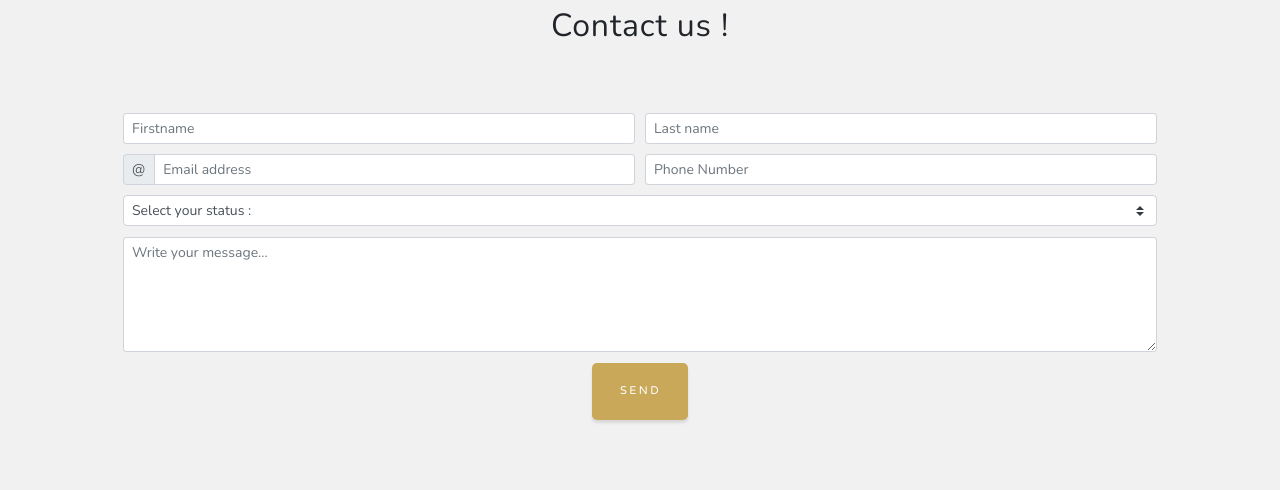
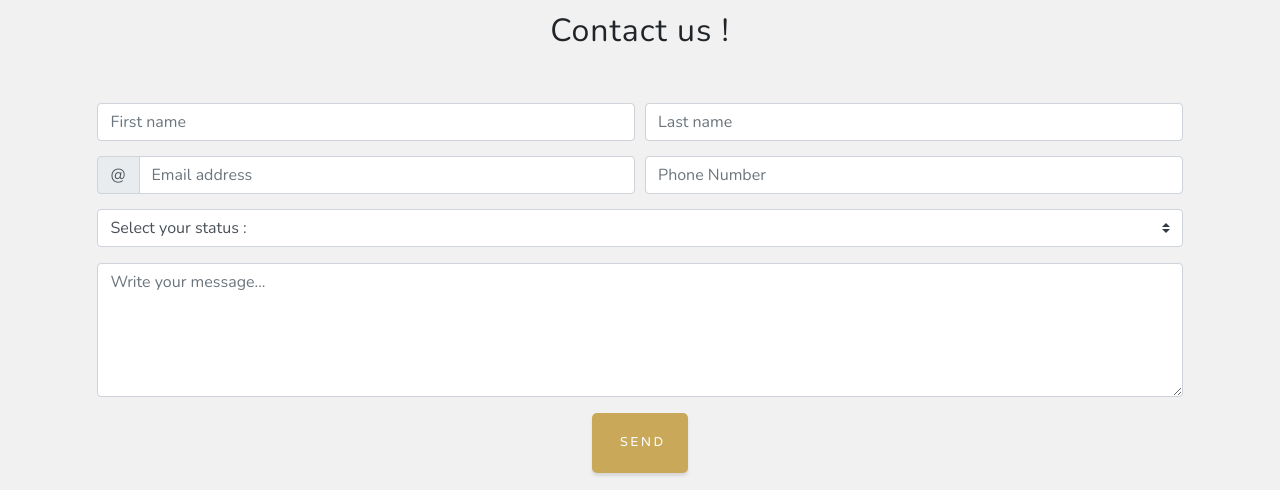
Before and after one commit to WildCodeSchool/paris-0219-js-yoship-front, a React app: page / in a window 1280 px wide. Shown: the part 2370-2860 px from the top of the page. Built offline with nearby package versions, Linux system fonts and the light colour scheme.

Commit message:
fill fields of the corrected form - redimensioned form in the width

```diff
--- a/src/components/Contact/Contact.js
+++ b/src/components/Contact/Contact.js
@@ -16,7 +16,7 @@ class Contact extends React.Component {
         driver: '',
         brand: '',
         else: '',
-        message: '',
+        text: '',
     };
 
     handleChange = (event) => {
@@ -61,13 +61,12 @@ class Contact extends React.Component {
 
                 <Input
                     className="contact-firstname"
-                    name="first name"
-                    placeholder="Firstname"
+                    name="firstname"
+                    placeholder="First name"
+                    type="text"
                     requiered="requiered"
-                    type="text"
                     value={this.state.firstname}
                     onChange={this.handleChange}
-                    bsSize="sm"
                 />
 
                 <Input
@@ -78,29 +77,24 @@ class Contact extends React.Component {
                     requiered="requiered"
                     value={this.state.lastname}
                     onChange={this.handleChange}
-                    bsSize="sm"
                 />
 
-                <InputGroup
-                    className="contact-email"
-                    size="sm"
-                >
+                <InputGroup className="contact-email">
                     <InputGroupAddon addonType="prepend">@</InputGroupAddon>
                         <Input
                             name="email"
                             placeholder="Email address"
+                            type="email"
                             requiered="requiered"
-                            type="email"
                             value={this.state.email}
                             onChange={this.handleChange}
-                            bsSize="sm"
                         />
                 </InputGroup>
 
                 <span className="contact-phone"><FrenchPhoneField /></span>
 
                 <FormGroup className="contact-status">
-                    <CustomInput bsSize="sm" type="select" id="exampleCustomSelect" name="customSelect">
+                    <CustomInput bsSize="default" type="select" id="exampleCustomSelect" name="customSelect">
                         <option value={this.state.value}>Select your status : </option>>
                         <option value={this.state.value}>I am a privileged client</option>
                         <option value={this.state.value}>I am a Yoship driver</option>
@@ -109,15 +103,10 @@ class Contact extends React.Component {
                     </CustomInput>
                 </FormGroup>
 
-                <FormGroup
-                    //size="sm"
-                    className="contact-message">
+                <FormGroup className="contact-message">
                     <Input
-                        bsSize="sm"
-                        // size="sm"
                     type="textarea"
                     name="text"
-                        id="exampleText"
                     placeholder="Write your message..."
                     rows={5}
                     value={this.state.message}
@@ -132,7 +121,6 @@ class Contact extends React.Component {
                 />
             </Form>
         </div>
-
         );
     }
 }
--- a/src/components/Contact/Contact.scss
+++ b/src/components/Contact/Contact.scss
@@ -8,17 +8,20 @@
 #contact-wrapper {
     display: grid;
     flex-wrap: nowrap;
-    grid-template-columns: repeat(2, 40%);
+    grid-template-columns: repeat(2, 42%);
     grid-template-rows: repeat(7, auto);
-    grid-gap: 10px;
+    grid-column-gap: 10px;
+    grid-row-gap: 15px;
     justify-content: center;
     /* add on SCSS */
     background-color: #f1f1f1 ;
     font-family: 'Nunito', sans-serif;
+    font-size: 1rem !important;
     letter-spacing: 0.0625em;
 }
 
 .contact-logo {
+    color: #212529;
     grid-column-start: 1;
     grid-column-end:3;
     margin-left: auto;
@@ -27,6 +30,7 @@
 
 .logo-plane {
     background-size: 30px 30px;
+    color: #212529;
     margin-top: 150px;
     max-height: 30px;
     max-width: 30px;
@@ -35,7 +39,7 @@
 .contact-title {
     grid-column-start: 1;
     grid-column-end: 3;
-    margin-bottom: 50px;
+    margin-bottom: 30px;
     margin-left: auto;
     margin-right: auto;
 }
@@ -91,7 +95,7 @@
     box-shadow: 0 0.1875rem 0.1875rem 0 rgba(0, 0, 0, 0.1);
     font-family: 'Varela Round', 'sans-serif';
     font-size: 80%;
-    /* padding: 1.25rem 2rem; */
+    padding: 1.25rem 2rem;
     letter-spacing: .15rem;
     text-transform: uppercase;
     -webkit-box-shadow: 0 0.1875rem 0.1875rem 0 rgba(0, 0, 0, 0.1);
@@ -120,7 +124,7 @@ input.contact-button {
 
 @media screen and (max-width: 576px) {
     #contact-wrapper {
-    grid-template-columns: repeat(1, 80%);
+    grid-template-columns: repeat(1, 90%);
     }
     .contact-logo,
     .contact-title,
@@ -134,7 +138,4 @@ input.contact-button {
         grid-column-start: 1;
         grid-column-end: 2;
     }
-    .logo-plane {
-        margin-top: 75px;
-    }
 }
--- a/src/components/Contact/FrenchPhoneField.js
+++ b/src/components/Contact/FrenchPhoneField.js
@@ -7,12 +7,6 @@ class FrenchPhoneField extends React.Component {
     placeholder: 'Phone Number',
     required: false,
   }
-
-  //static propTypes = {
-    //name: PropTypes.string.isRequired,
-    //placeholder: PropTypes.string,
-    //required: PropTypes.bool,
-  //}
 
   constructor(props) {
     super(props)
@@ -27,7 +21,7 @@ class FrenchPhoneField extends React.Component {
       .replace(/\D+/, '')
       .replace(/^330?/, '0')
       // Stick to first 10, ignore later digits
-      .slice(0, 10)
+      .slice(0, 13)
       // Add a space after any 2-digit group followed by more digits
       .replace(/(\d{2})(?=\d)/g, '$1 ')
     this.setState({ value })
@@ -44,7 +38,7 @@ class FrenchPhoneField extends React.Component {
         required={required}
         type="tel"
         value={this.state.value}
-        bsSize="sm" />
+      />
     )
   }
 }
--- a/src/components/RegisterForm/Register/Register.js
+++ b/src/components/RegisterForm/Register/Register.js
@@ -2,6 +2,7 @@ import React from 'react';
 import './Register.scss';
 import Button from '../../Button/Button';
 import { Input, Form} from 'reactstrap';
+
 
 class Register extends React.Component {
 
@@ -26,7 +27,7 @@ class Register extends React.Component {
                 {/* label + Input phone */}
                 <p>
                     <label className="label-phone-register" for="phone">Phone number</label>
-                    <Input className="phone-register" name="Phone number" type="phone" placeholder="Phone number" />
+                    <Input className="phone-register"  placeholder="Phone number" />
                 </p>
                 {/* label + Input password */}
                 <p>
```
Also changed, not shown: 1 other file. Lines whose indentation alone changed are shown as unchanged.
